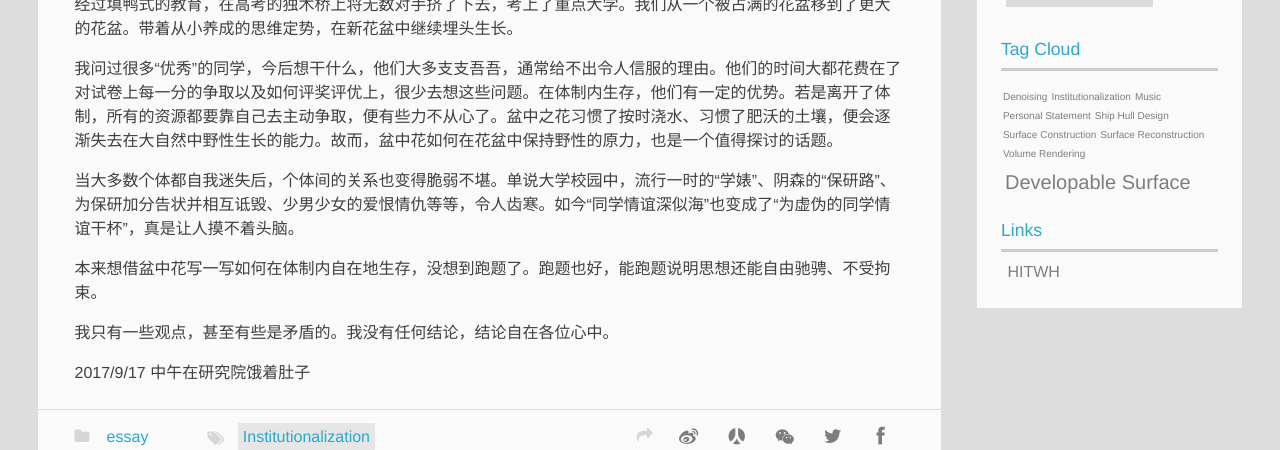
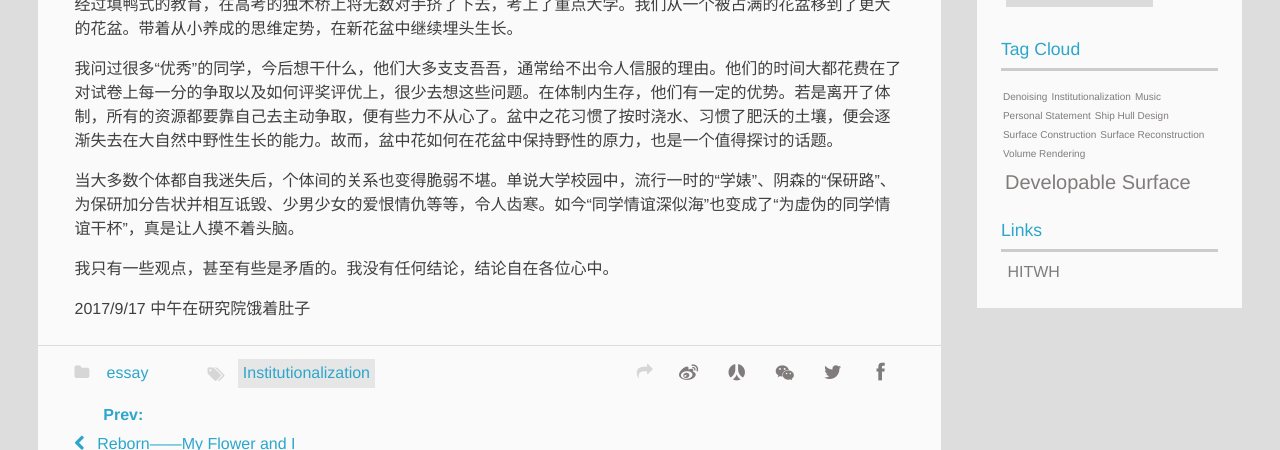
Before and after one commit to PAULYZHENG/paulyzheng.github.io, a Jekyll site: the page built from _posts/2017-09-17-盆中花.md, in a window 1280 px wide and 900 px high, scrolled down 840 px, cut to the strip 0-450 px from the top of the window. Built offline with Jekyll 4.4.1, drawn with Linux system fonts in a browser that asks for light colours.

Commit message:
Update 2017-09-17-盆中花.md

```diff
--- a/_posts/2017-09-17-盆中花.md
+++ b/_posts/2017-09-17-盆中花.md
@@ -23,8 +23,6 @@ __笼中鸟，池中鱼，盆中花。__
 
 当大多数个体都自我迷失后，个体间的关系也变得脆弱不堪。单说大学校园中，流行一时的“学婊”、阴森的“保研路”、为保研加分告状并相互诋毁、少男少女的爱恨情仇等等，令人齿寒。如今“同学情谊深似海”也变成了“为虚伪的同学情谊干杯”，真是让人摸不着头脑。
 
-本来想借盆中花写一写如何在体制内自在地生存，没想到跑题了。跑题也好，能跑题说明思想还能自由驰骋、不受拘束。
-
 我只有一些观点，甚至有些是矛盾的。我没有任何结论，结论自在各位心中。
 
 2017/9/17 中午在研究院饿着肚子
```
